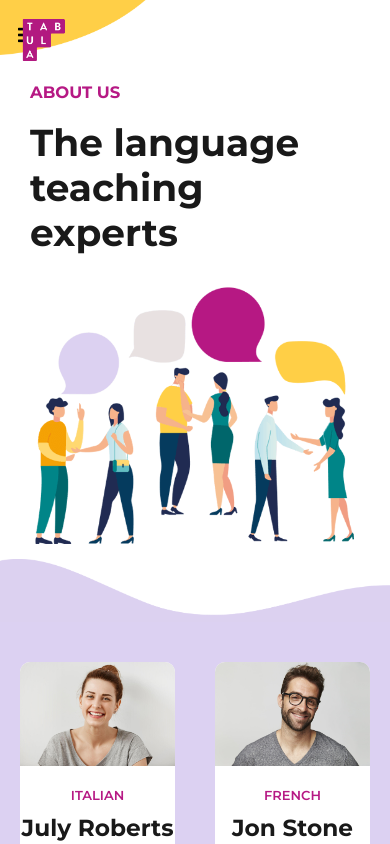
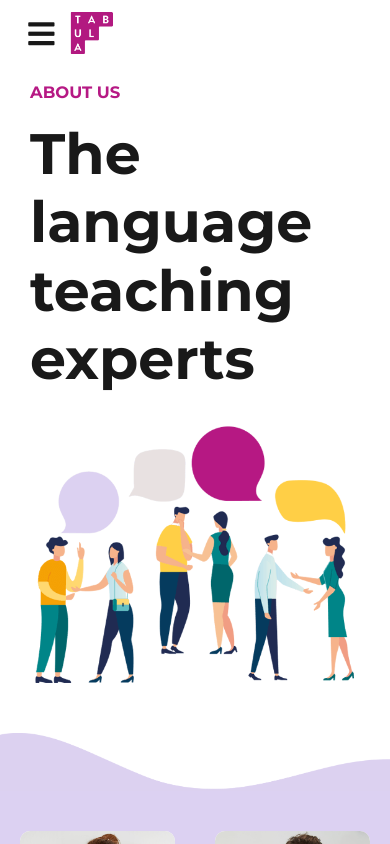
Before and after one commit to nhoxac94/BC12-SASS-Exercise-LeHoangLoi, a plain HTML site: page index.html in a window 390 px wide. Shown: the top 844 px of the page. Drawn offline with nearby package versions, Linux system fonts and the light colour scheme.

Commit message:
fix position of img brand

```diff
--- a/sass/helpers/_variable.scss
+++ b/sass/helpers/_variable.scss
@@ -12,6 +12,7 @@ $fs-4: 1.55rem;
 $fs-5: 2.5rem;
 $fs-6: 3.8rem;
 $fs-7: 0.9em;
+$fs-8: 3.15rem;
 
 // FONT WEIGHT
 $fw-1: 400;
--- a/sass/layouts/_carousel.scss
+++ b/sass/layouts/_carousel.scss
@@ -18,11 +18,10 @@
   }
   .bgImgBottom {
     position: absolute;
-    bottom: 0px;
+    bottom: -35px;
     left: 0;
     img {
     width: 100%;
-
     }
 
   }
@@ -35,7 +34,7 @@
         @include styleText($fs-3, $fw-4, $color-pink);
       }
       h1 {
-        @include styleText($fs-5, $fw-4, $color-black-2);
+        @include styleText($fs-6, $fw-4, $color-black-2);
       }
       align-content: baseline;
     }
--- a/sass/layouts/_find-courses.scss
+++ b/sass/layouts/_find-courses.scss
@@ -1,5 +1,5 @@
 .findCourse {
-    margin-top: 60px;
+    margin-top: 70px;
     position: relative;
     .findCourse__content {
         max-width: 1000px;
--- a/sass/layouts/_header.scss
+++ b/sass/layouts/_header.scss
@@ -7,6 +7,10 @@ header {
         max-width: 1200px;
         margin: auto;
         height:80px;
+        .navbar-toggler-icon i {
+            @include styleText(30px, $fw-3, $color-black-1 );
+
+        }
 
     }
 
@@ -15,6 +19,8 @@ header {
             width: 80px;
         }
     }
+
+
     #navbarSupportedContent {
         justify-content: flex-end;
         position: relative;
@@ -36,12 +42,14 @@ header {
                     position: relative;
                     right: 55%;
                     top: 40px;
+                    transition: all 0.5s;
 
                 }
                 &:hover {
                     color: $bg-pink;
                     &::after {
                         background-color: $bg-pink;
+                        transform: scale(1.2);
                     }
                 }
 
@@ -92,17 +100,21 @@ header {
 @include responsive(extra-large) {
     header {
         #navbar {
-        background: white;
+        background: white!important;
 
     }
+    .navbar {
+        justify-content:flex-start;
+        height: auto;
+
+    }
+    .navbar-toggler {
+        margin-left: 15px;
+    }
     #navbarIcon {
-        position: relative;
-        top: 0;
-        left: -75%;
-        float: left;
+        display : inline-block!important;
         img {
             width: 48px;
-
         }
     }
    #navbarSupportedContent {
--- a/sass/layouts/_teammate.scss
+++ b/sass/layouts/_teammate.scss
@@ -2,7 +2,7 @@
 .teammate {
     background: #dcd1f2;
     position: relative;
-
+    top: 30px;
 }
 
 .teammateContent {
@@ -53,6 +53,8 @@
                 @include styleText($fs-4, $fw-4, $color-black-2)
             }
             p:last-of-type {
+                padding: 0 10px;
+                margin-bottom: 30px;
                 @include styleText(15px, $fw-1, $color-black-1)
             }
         }
```
Also changed, not shown: css/main.css, 1 other file.
